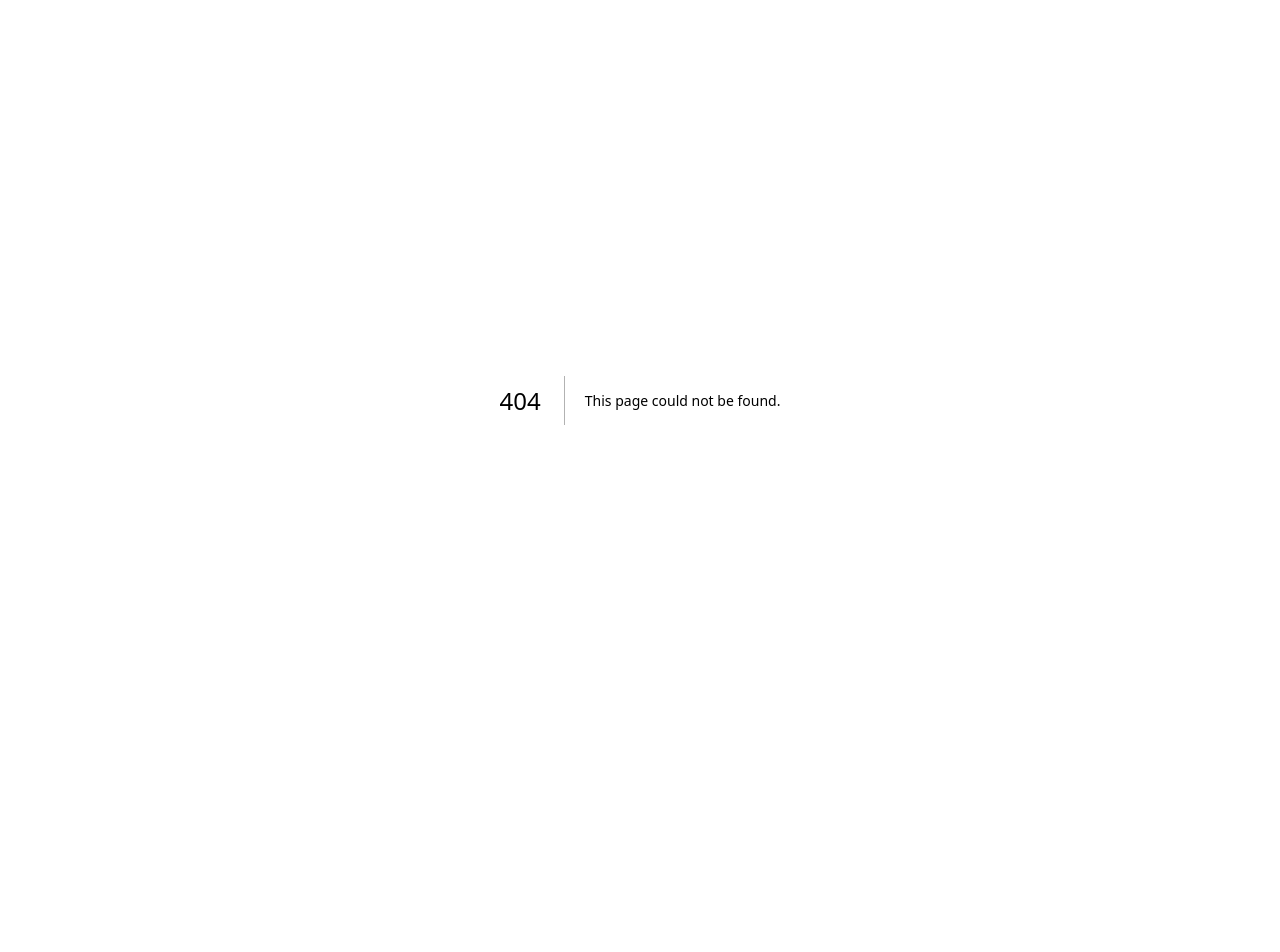
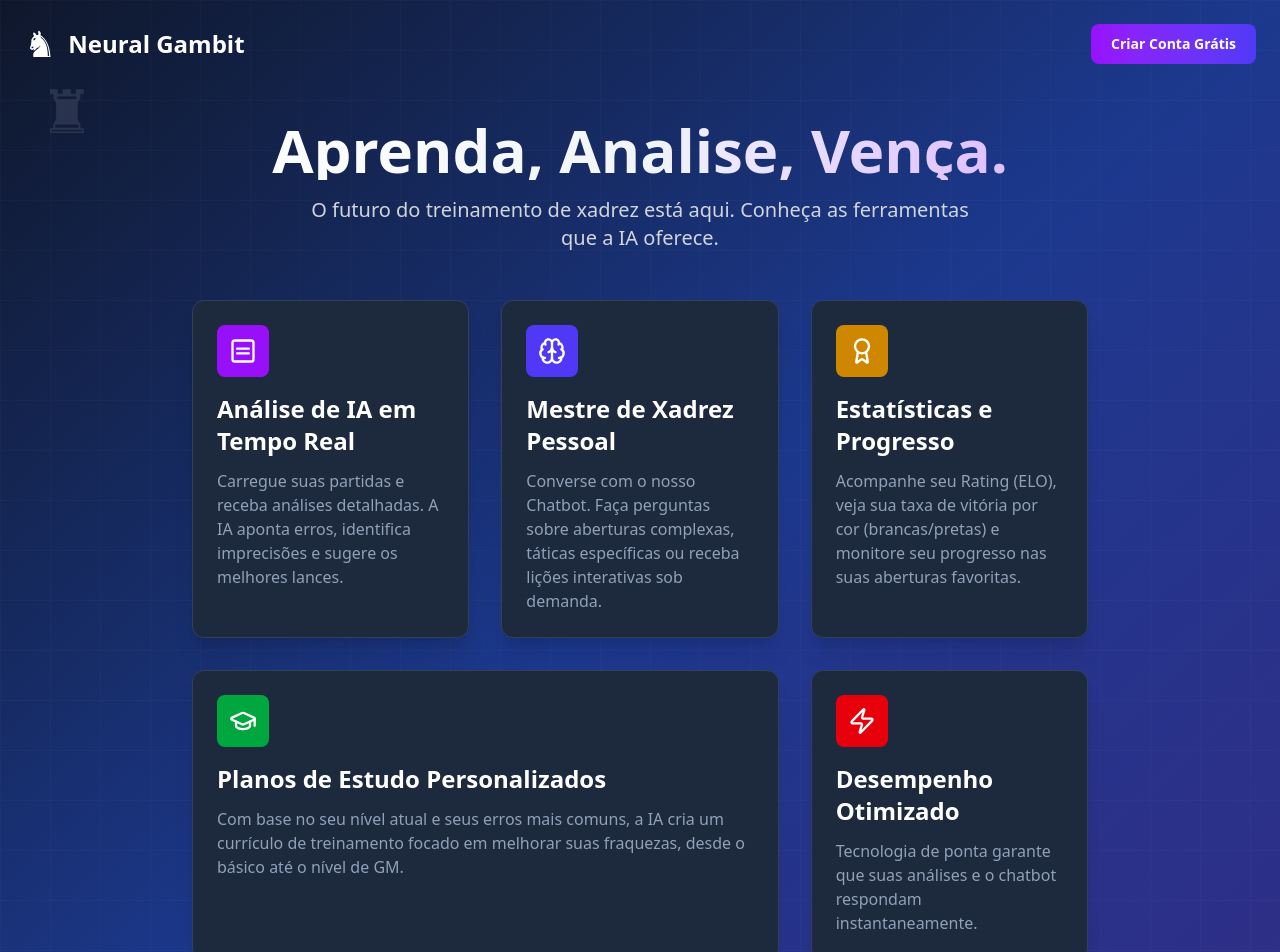
Before and after one commit to imrooteodoro/gambito-neural-tcc, a Next.js app in the folder frontend/neural-gambit-frontend/: page /features in a window 1280 px wide. Before the commit this address had no page. Shown: the top 952 px of the page. Before the commit the page ends 800 px from the top, so only its background shows below. Built offline with nearby package versions, Linux system fonts and the light colour scheme.

Commit message:
feat: implement features page and update dashboard navigation

```diff
--- a/frontend/neural-gambit-frontend/app/dashboard/page.tsx
+++ b/frontend/neural-gambit-frontend/app/dashboard/page.tsx
@@ -141,6 +141,20 @@ export default function DashboardPage() {
             </button>
 
             <button
+              onClick={() => setActiveView('statistics')}
+              className={`flex items-center gap-3 p-3 rounded-lg w-full transition-all duration-200 ${
+                activeView === 'statistics'
+                  ? 'bg-purple-600 text-white font-semibold shadow-lg'
+                  : isDark
+                    ? 'hover:bg-slate-700 text-slate-300'
+                    : 'hover:bg-slate-100 text-slate-700'
+              }`}
+            >
+              <BarChart3 size={20} />
+              {sidebarOpen && <span>Estatísticas</span>}
+            </button>
+
+            <button
               onClick={() => setActiveView('profile')}
               className={`flex items-center gap-3 p-3 rounded-lg w-full transition-all duration-200 ${
                 activeView === 'profile'
@@ -152,20 +166,6 @@ export default function DashboardPage() {
             >
               <User size={20} />
               {sidebarOpen && <span>Perfil</span>}
-            </button>
-
-            <button
-              onClick={() => setActiveView('statistics')}
-              className={`flex items-center gap-3 p-3 rounded-lg w-full transition-all duration-200 ${
-                activeView === 'statistics'
-                  ? 'bg-purple-600 text-white font-semibold shadow-lg'
-                  : isDark
-                    ? 'hover:bg-slate-700 text-slate-300'
-                    : 'hover:bg-slate-100 text-slate-700'
-              }`}
-            >
-              <BarChart3 size={20} />
-              {sidebarOpen && <span>Estatísticas</span>}
             </button>
 
             <button
@@ -204,8 +204,8 @@ export default function DashboardPage() {
           isDark ? 'bg-slate-950' : 'bg-slate-50'
         } transition-colors duration-300`}>
           {activeView === 'dashboard' && <ChessboardView />}
+          {activeView === 'statistics' && <StatisticsPage isDark={isDark} />}
           {activeView === 'profile' && <ProfilePage isDark={isDark} />}
-          {activeView === 'statistics' && <StatisticsPage isDark={isDark} />}
           {activeView === 'settings' && <SettingsPage isDark={isDark} />}
         </main>
 
--- /dev/null
+++ b/frontend/neural-gambit-frontend/app/features/page.tsx
@@ -0,0 +1,5 @@
+import FeaturesPage from "@/components/features";
+
+export default function Features() {
+  return <FeaturesPage />;
+}
--- a/frontend/neural-gambit-frontend/app/page.tsx
+++ b/frontend/neural-gambit-frontend/app/page.tsx
@@ -1,6 +1,7 @@
 "use client";
 import React, { useState, useEffect } from 'react';
 import { Sun, Moon } from 'lucide-react';
+import Link from 'next/link';
 
 export default function HomePage() {
   const [theme, setTheme] = useState('dark');
@@ -54,15 +55,15 @@ export default function HomePage() {
 
         {/* Links de Navegação */}
         <div className="flex items-center gap-4">
-          <button className={`text-sm font-medium ${
+          <Link href="/login" className={`text-sm font-medium ${
             isDark ? 'text-gray-300 hover:text-white' : 'text-gray-600 hover:text-gray-900'
           } transition-all px-4 py-2 rounded-lg`}>
             Fazer Login
-          </button>
+          </Link>
 
-          <button className="bg-gradient-to-r from-purple-600 to-indigo-600 text-white px-5 py-2.5 rounded-lg font-semibold text-sm hover:-translate-y-0.5 hover:shadow-lg hover:shadow-purple-500/50 transition-all active:translate-y-0">
+          <Link href="/signup" className="bg-gradient-to-r from-purple-600 to-indigo-600 text-white px-5 py-2.5 rounded-lg font-semibold text-sm hover:-translate-y-0.5 hover:shadow-lg hover:shadow-purple-500/50 transition-all active:translate-y-0">
             Criar Conta
-          </button>
+          </Link>
 
           {/* Toggle de Tema */}
           <button
@@ -112,17 +113,17 @@ export default function HomePage() {
 
           {/* CTAs */}
           <div className="flex flex-col sm:flex-row gap-4">
-            <button className="w-full sm:w-auto bg-gradient-to-r from-purple-600 to-indigo-600 text-white py-4 px-8 rounded-xl font-semibold text-base tracking-wider uppercase hover:-translate-y-0.5 hover:shadow-lg hover:shadow-purple-500/50 transition-all active:translate-y-0">
+            <Link href="/signup" className="w-full sm:w-auto bg-gradient-to-r from-purple-600 to-indigo-600 text-white py-4 px-8 rounded-xl font-semibold text-base tracking-wider uppercase hover:-translate-y-0.5 hover:shadow-lg hover:shadow-purple-500/50 transition-all active:translate-y-0">
               Começar Agora
-            </button>
+            </Link>
 
-            <button className={`w-full sm:w-auto py-4 px-8 rounded-xl font-semibold text-base backdrop-blur-sm transition-all duration-500 ${
+            <Link href="/features" className={`w-full sm:w-auto py-4 px-8 rounded-xl font-semibold text-base backdrop-blur-sm transition-all duration-500 ${
               isDark
                 ? 'bg-slate-700 bg-opacity-50 text-white border border-slate-600 hover:bg-slate-600'
                 : 'bg-white bg-opacity-70 text-slate-900 border border-slate-300 hover:bg-slate-100'
             }`}>
               Saber Mais
-            </button>
+            </Link>
           </div>
         </div>
       </main>
--- /dev/null
+++ b/frontend/neural-gambit-frontend/components/features.tsx
@@ -0,0 +1,136 @@
+"use client";
+
+import React, { useState, useEffect } from 'react';
+import Link from 'next/link';
+// Ícones para as funcionalidades
+import { SquareEqual, Brain, Award, GraduationCap, Zap } from 'lucide-react';
+
+export default function FeaturesPage() {
+  const [theme, setTheme] = useState('dark');
+    const [mounted, setMounted] = useState(false);
+
+    useEffect(() => {
+      setMounted(true);
+      const savedTheme = localStorage.getItem('theme') || 'dark';
+      setTheme(savedTheme);
+    }, []);
+
+    const toggleTheme = () => {
+      const newTheme = theme === 'dark' ? 'light' : 'dark';
+      setTheme(newTheme);
+      localStorage.setItem('theme', newTheme);
+    };
+
+    if (!mounted) {
+      return null;
+    }
+
+    const isDark = theme === 'dark';
+  return (
+    <div className="min-h-screen bg-gradient-to-br from-slate-900 via-blue-900 to-indigo-900 text-white flex flex-col relative overflow-hidden">
+
+      {/* Fundo de grade e peças flutuantes (Idêntico ao Login/Signup) */}
+      <div className="absolute inset-0 bg-[linear-gradient(to_right,#ffffff05_1px,transparent_1px),linear-gradient(to_bottom,#ffffff05_1px,transparent_1px)] bg-[size:50px_50px]"></div>
+      <div className="absolute top-20 left-10 text-6xl opacity-10">♜</div>
+      <div className="absolute bottom-20 right-10 text-6xl opacity-10">♞</div>
+
+      {/* Barra de Navegação Simples */}
+      <nav className="w-full p-6 flex justify-between items-center relative z-10 max-w-7xl mx-auto">
+        <Link href="/" className="flex items-center gap-3 cursor-pointer">
+          <span className="text-4xl">♞</span>
+          <span className="text-2xl font-bold">Neural Gambit</span>
+        </Link>
+        <Link
+          href="/signup"
+          className="bg-gradient-to-r from-purple-600 to-indigo-600 text-white px-5 py-2.5 rounded-lg font-semibold text-sm hover:-translate-y-0.5 hover:shadow-lg hover:shadow-purple-500/50 transition-all active:translate-y-0"
+        >
+          Criar Conta Grátis
+        </Link>
+      </nav>
+
+      {/* Conteúdo Principal */}
+      <main className="flex-1 flex flex-col items-center justify-center text-center p-8 relative z-10">
+        <div className="max-w-4xl w-full">
+
+          <h1 className="text-5xl md:text-6xl font-extrabold mb-4 text-transparent bg-clip-text bg-gradient-to-r from-white via-slate-100 to-purple-300">
+            Aprenda, Analise, Vença.
+          </h1>
+          <p className="text-xl text-gray-300 max-w-2xl mx-auto mb-12">
+            O futuro do treinamento de xadrez está aqui. Conheça as ferramentas que a IA oferece.
+          </p>
+
+          {/* Grid de Funcionalidades */}
+          <div className="grid grid-cols-1 md:grid-cols-3 gap-8 text-left">
+
+            {/* Card 1: Análise de Partidas */}
+            <div className="bg-slate-800 p-6 rounded-xl border border-slate-700 hover:border-purple-500 transition-all shadow-xl">
+              <div className="bg-purple-600 p-3 w-min rounded-lg mb-4">
+                <SquareEqual size={28} className="text-white" />
+              </div>
+              <h3 className="text-2xl font-bold mb-3">Análise de IA em Tempo Real</h3>
+              <p className="text-slate-400">
+                Carregue suas partidas e receba análises detalhadas. A IA aponta erros, identifica imprecisões e sugere os melhores lances.
+              </p>
+            </div>
+
+            {/* Card 2: Chatbot Terapêutico */}
+            <div className="bg-slate-800 p-6 rounded-xl border border-slate-700 hover:border-indigo-500 transition-all shadow-xl">
+              <div className="bg-indigo-600 p-3 w-min rounded-lg mb-4">
+                <Brain size={28} className="text-white" />
+              </div>
+              <h3 className="text-2xl font-bold mb-3">Mestre de Xadrez Pessoal</h3>
+              <p className="text-slate-400">
+                Converse com o nosso Chatbot. Faça perguntas sobre aberturas complexas, táticas específicas ou receba lições interativas sob demanda.
+              </p>
+            </div>
+
+            {/* Card 3: Estatísticas de Desempenho */}
+            <div className="bg-slate-800 p-6 rounded-xl border border-slate-700 hover:border-yellow-500 transition-all shadow-xl">
+              <div className="bg-yellow-600 p-3 w-min rounded-lg mb-4">
+                <Award size={28} className="text-white" />
+              </div>
+              <h3 className="text-2xl font-bold mb-3">Estatísticas e Progresso</h3>
+              <p className="text-slate-400">
+                Acompanhe seu Rating (ELO), veja sua taxa de vitória por cor (brancas/pretas) e monitore seu progresso nas suas aberturas favoritas.
+              </p>
+            </div>
+
+            {/* Card 4: Plano de Estudo */}
+             <div className="bg-slate-800 p-6 rounded-xl border border-slate-700 hover:border-green-500 transition-all shadow-xl md:col-span-2">
+              <div className="bg-green-600 p-3 w-min rounded-lg mb-4">
+                <GraduationCap size={28} className="text-white" />
+              </div>
+              <h3 className="text-2xl font-bold mb-3">Planos de Estudo Personalizados</h3>
+              <p className="text-slate-400">
+                Com base no seu nível atual e seus erros mais comuns, a IA cria um currículo de treinamento focado em melhorar suas fraquezas, desde o básico até o nível de GM.
+              </p>
+            </div>
+
+            {/* Card 5: Velocidade */}
+            <div className="bg-slate-800 p-6 rounded-xl border border-slate-700 hover:border-red-500 transition-all shadow-xl">
+              <div className="bg-red-600 p-3 w-min rounded-lg mb-4">
+                <Zap size={28} className="text-white" />
+              </div>
+              <h3 className="text-2xl font-bold mb-3">Desempenho Otimizado</h3>
+              <p className="text-slate-400">
+                Tecnologia de ponta garante que suas análises e o chatbot respondam instantaneamente.
+              </p>
+            </div>
+
+          </div>
+
+          {/* CTA Final */}
+          <div className="mt-16">
+            <h2 className="text-3xl font-bold mb-4">Pronto para Dominar o Tabuleiro?</h2>
+            <Link
+              href="/signup"
+              className="inline-block w-full sm:w-auto bg-gradient-to-r from-purple-600 to-indigo-600 text-white py-4 px-10 rounded-xl font-semibold text-lg tracking-wider uppercase hover:-translate-y-0.5 hover:shadow-xl hover:shadow-purple-500/50 transition-all"
+            >
+              Comece a Jogar Agora
+            </Link>
+          </div>
+        </div>
+      </main>
+    </div>
+  );
+}
```
